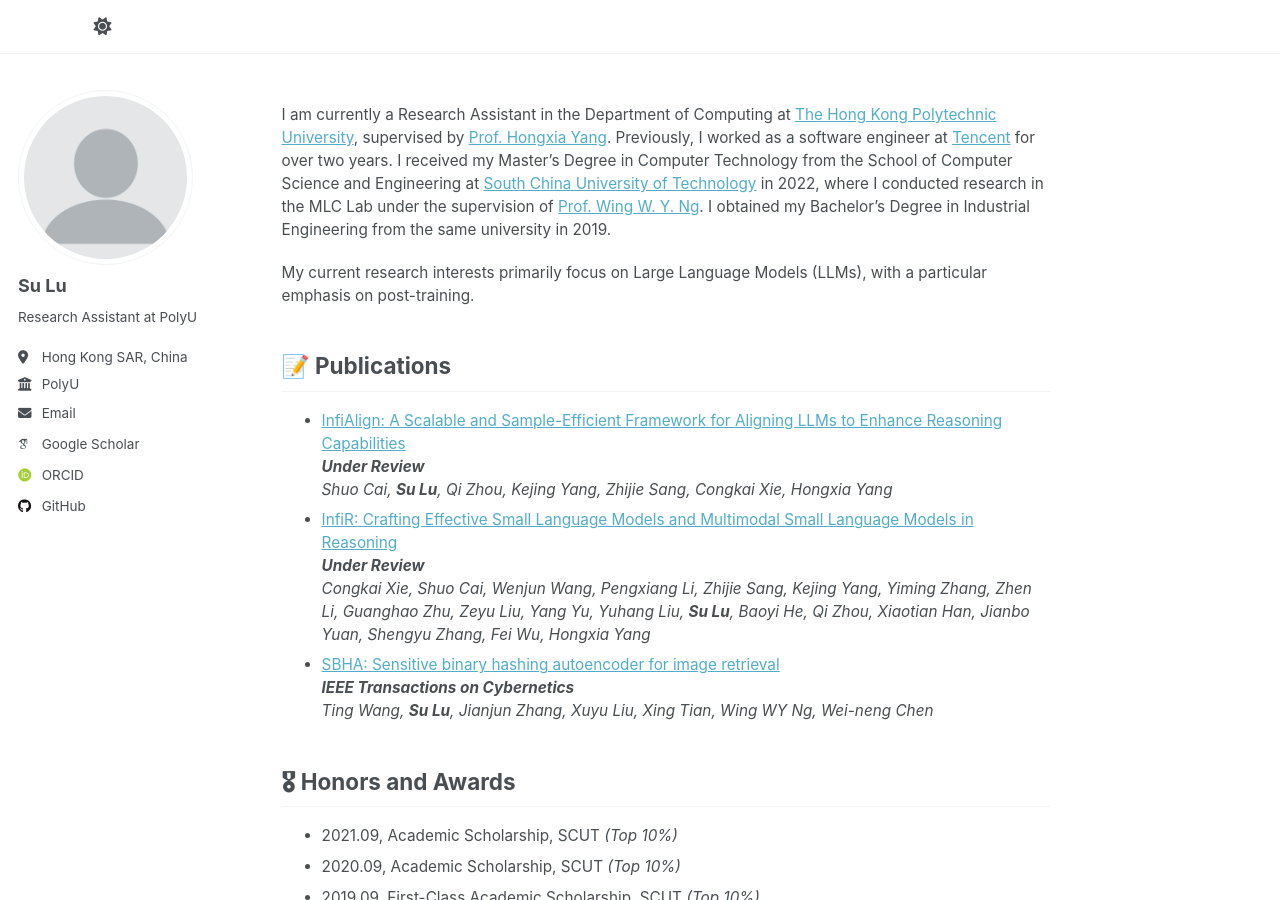
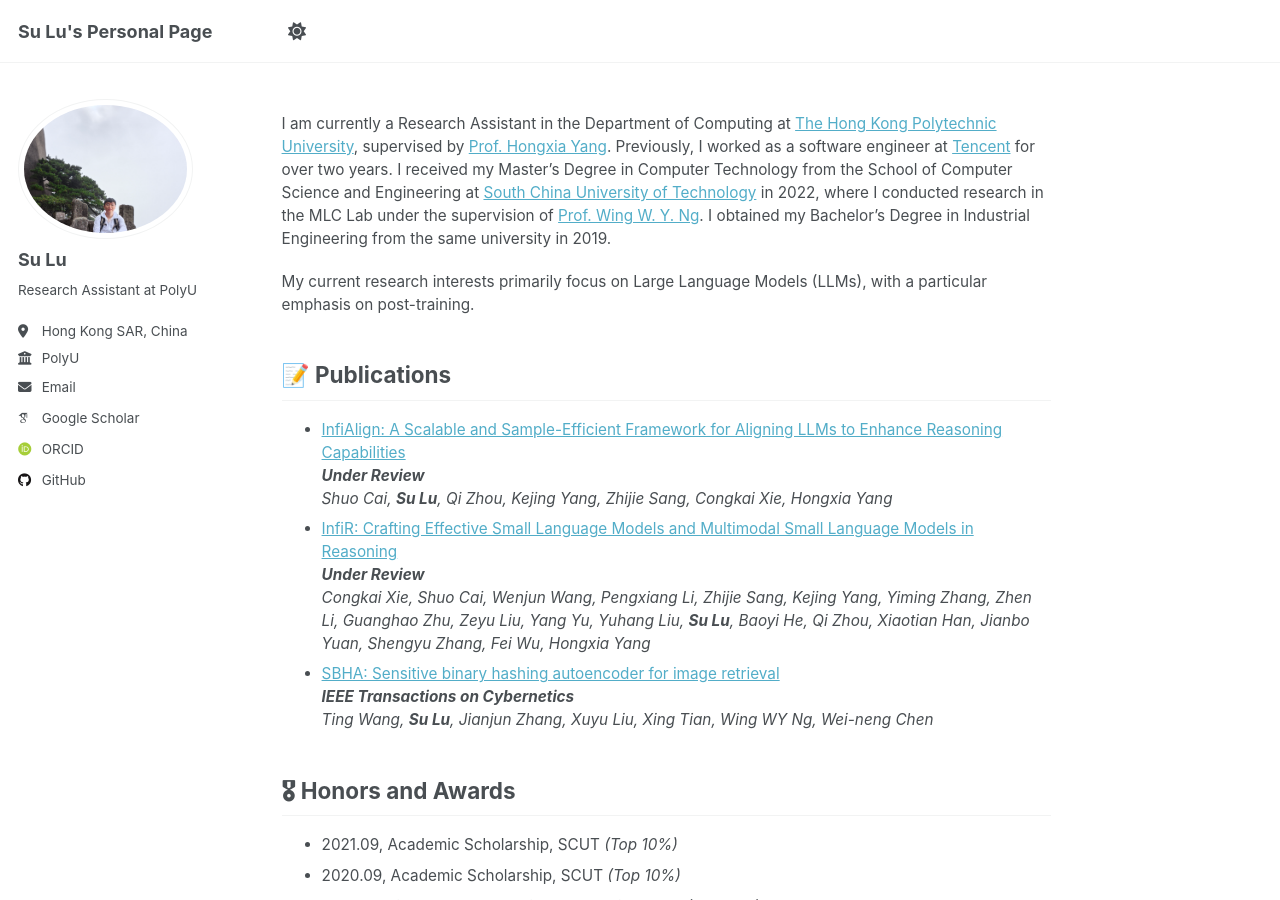
Before and after one commit to luppx/luppx.github.io, a Jekyll site: the page built from _pages/about.md, in a window 1280 px wide and 900 px high. Built offline with Jekyll 4.4.1, drawn with Linux system fonts in a browser that asks for light colours; some web fonts are replaced; a script that is not in the unit is left out.

Commit message:
Update _config.yml

```diff
--- a/_config.yml
+++ b/_config.yml
@@ -9,7 +9,7 @@
 # Basic Site Settings
 locale                   : "en-US"
 site_theme               : "default" # Currently available options are "default", "air"
-title                    : ""
+title                    : "Su Lu's Personal Page"
 title_separator          : "-"
 name                     : &name "Su Lu"
 description              : &description "Su Lu's personal page"
@@ -22,7 +22,7 @@ repository               : "luppx/luppx.github.io"
 #               Additional customization can be done by editing /_includes/author-profile.html
 author:
   # Biographic information
-  avatar           : "profile.png"
+  avatar           : "avatar.jpg"
   name             : "Su Lu"
   pronouns         : # example: "she/her"
   bio              : "Research Assistant at PolyU"
```
